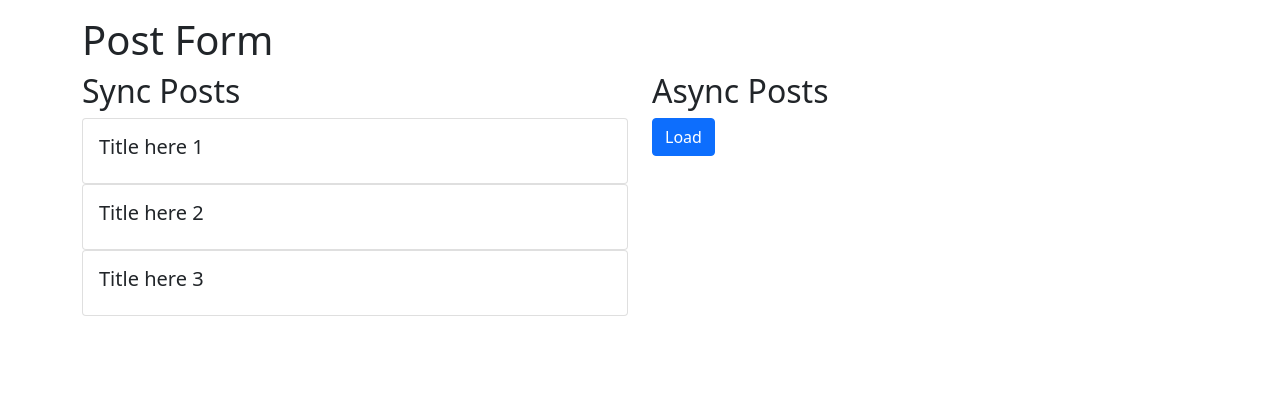
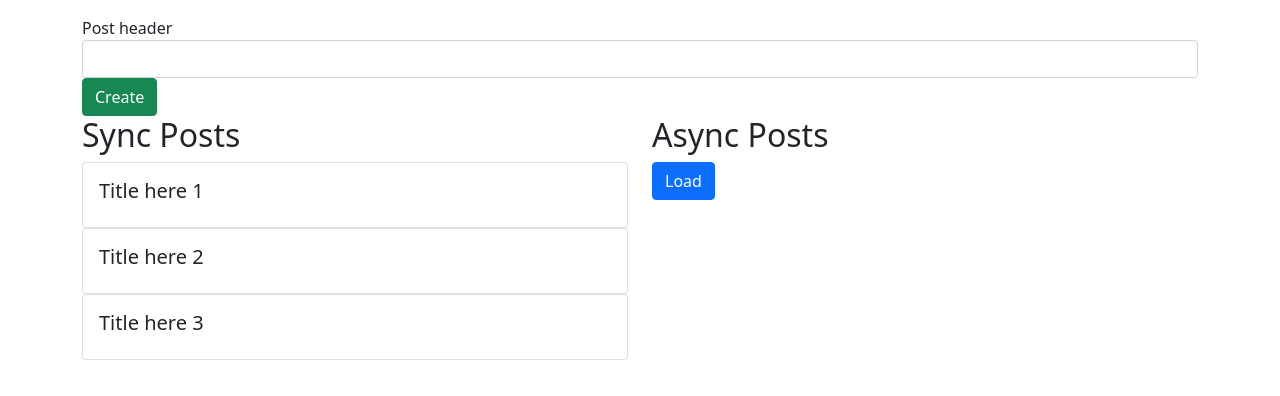
Before and after one commit to ZnoGouDj/react-redux-saga, a React (Create React App) app: page / in a window 1280 px wide. Shown: the top 396 px of the page. Built offline with nearby package versions, Linux system fonts and the light colour scheme.

Commit message:
Add post header input, add post create button

```diff
--- a/src/components/PostForm.js
+++ b/src/components/PostForm.js
@@ -7,11 +7,21 @@ export default class PostForm extends React.Component {
     this.state = {};
   }
 
+  submitHandler = event => {
+    event.preventDefault();
+  };
+
   render() {
     return (
-      <div>
-        <h1>Post Form</h1>
-      </div>
+      <form onSubmit={this.submitHandler}>
+        <div className="form-group">
+          <label htmlFor="title">Post header</label>
+          <input type="text" className="form-control" id="title" />
+        </div>
+        <button className="btn btn-success" type="submit">
+          Create
+        </button>
+      </form>
     );
   }
 }
```
